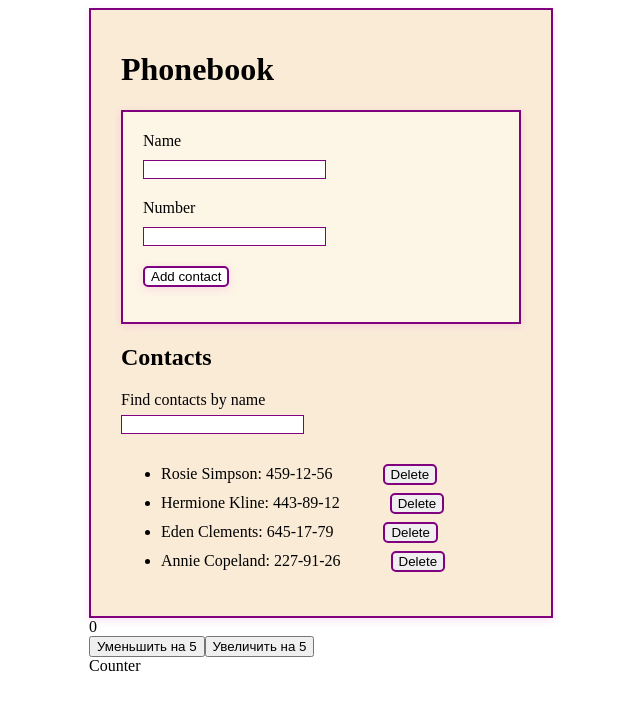
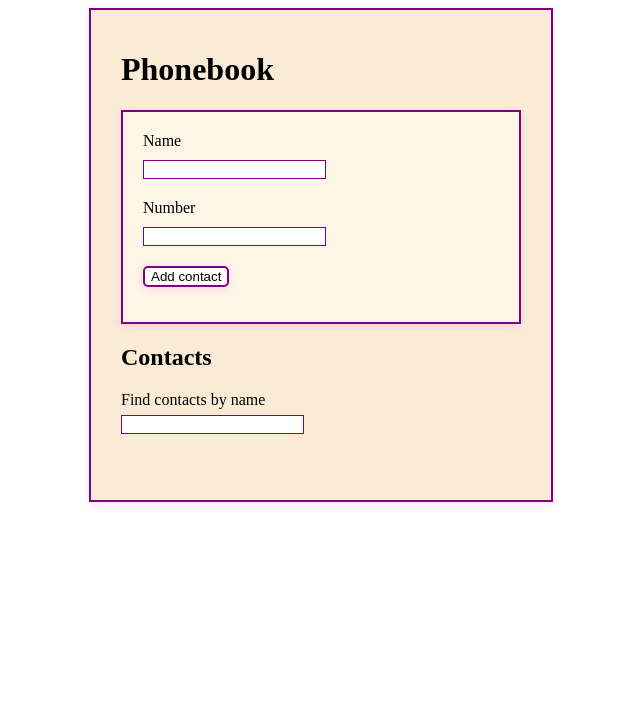
Before and after one commit to supert111/goit-react-hw-06-phonebook, a React (Create React App) app: page / in a window 1280 px wide. Shown: the top 710 px of the page, without its empty margins (311-951 px from the left). Built offline with nearby package versions, Linux system fonts and the light colour scheme.

Commit message:
Contact-form on submit

```diff
--- a/src/App.js
+++ b/src/App.js
@@ -1,57 +1,57 @@
-import { Component } from "react";
+import React, { Component } from "react";
 import ContactForm from "./components/ContactForm";
 import ContactList from "./components/ContactList";
 import Filter from "./components/Filter";
 import styles from "./App.module.css"
 import shortid from 'shortid';
 
-import CounterView from './views/CounterView';
+// import CounterView from './views/CounterView';
 
 class App extends Component {
     state = {
-        contacts: [
-            {id: 'id-1', name: 'Rosie Simpson', number: '459-12-56'},
-            {id: 'id-2', name: 'Hermione Kline', number: '443-89-12'},
-            {id: 'id-3', name: 'Eden Clements', number: '645-17-79'},
-            {id: 'id-4', name: 'Annie Copeland', number: '227-91-26'},
-        ],
-        filter: '',
+        // contacts: [
+        //     {id: 'id-1', name: 'Rosie Simpson', number: '459-12-56'},
+        //     {id: 'id-2', name: 'Hermione Kline', number: '443-89-12'},
+        //     {id: 'id-3', name: 'Eden Clements', number: '645-17-79'},
+        //     {id: 'id-4', name: 'Annie Copeland', number: '227-91-26'},
+        // ],
+        // filter: '',
     };
 
-    componentDidMount() {
-        const contacts = localStorage.getItem('contacts');
-        const parsedContacts = JSON.parse(contacts);
+    // componentDidMount() {
+    //     const contacts = localStorage.getItem('contacts');
+    //     const parsedContacts = JSON.parse(contacts);
 
-        if (parsedContacts) {
-            this.setState({ contacts: parsedContacts})
-        }
-    }
+    //     if (parsedContacts) {
+    //         this.setState({ contacts: parsedContacts})
+    //     }
+    // }
 
-    componentDidUpdate(prevProps, prevState) {
-        const nextContacts = this.state.contacts;
-         const prevContacts = prevState.contacts;
-        if (nextContacts !== prevContacts) {
-            localStorage.setItem('contacts', JSON.stringify(nextContacts));
-        }
-    }
+    // componentDidUpdate(prevProps, prevState) {
+    //     const nextContacts = this.state.contacts;
+    //      const prevContacts = prevState.contacts;
+    //     if (nextContacts !== prevContacts) {
+    //         localStorage.setItem('contacts', JSON.stringify(nextContacts));
+    //     }
+    // }
 
-    addContact = ({ name, number }) => {
-        const contactName = { name, number, id: shortid.generate()};
-        const { contacts } = this.state;
-        const duplicateName = contacts.find(contact => contact.name.toLowerCase() === name.toLowerCase());
-        if(duplicateName) {
-            alert(`${name} is already in contacts.`);
-            return;
-        }
-        if(name === "") {
-            alert(`Please fill out the form it is empty.`);
-        }
-        else {
-            this.setState((prevState) => ({
-                contacts: [...prevState.contacts, contactName,]
-            }));
-        }
-    };
+    // addContact = ({ name, number }) => {
+    //     const contactName = { name, number, id: shortid.generate()};
+    //     const { contacts } = this.state;
+    //     const duplicateName = contacts.find(contact => contact.name.toLowerCase() === name.toLowerCase());
+    //     if(duplicateName) {
+    //         alert(`${name} is already in contacts.`);
+    //         return;
+    //     }
+    //     if(name === "") {
+    //         alert(`Please fill out the form it is empty.`);
+    //     }
+    //     else {
+    //         this.setState((prevState) => ({
+    //             contacts: [...prevState.contacts, contactName,]
+    //         }));
+    //     }
+    // };
 
     deleteContact = (contactId) => {
         this.setState(({ contacts }) => ({
@@ -64,28 +64,31 @@ class App extends Component {
         this.setState ({ filter: value });
     };
 
-    searchByFilter = () => {
-        const { contacts, filter } = this.state;
-        const caseInsensitive = filter.toLocaleLowerCase();
-        return contacts.filter(contact =>
-            contact.name.toLocaleLowerCase().includes(caseInsensitive)
-        );
-    };
+    // searchByFilter = () => {
+    //     const { contacts, filter } = this.state;
+    //     const caseInsensitive = filter.toLocaleLowerCase();
+    //     return contacts.filter(contact =>
+    //         contact.name.toLocaleLowerCase().includes(caseInsensitive)
+    //     );
+    // };
 
     render() {
-        const seachContact = this.searchByFilter();
+        // const seachContact = this.searchByFilter();
         return (
             <div className={styles.container}>
                 <div className={styles.wrapper}>
                     <h1>Phonebook</h1>
-                    <ContactForm onSubmit={this.addContact}/>
+                    <ContactForm />
+                    {/* onSubmit={this.addContact} */}
                     <h2>Contacts</h2>
                     <Filter onChange={this.handleFilter}/>
-                    {this.state.contacts.length !== 0 &&
-                    <ContactList phoneBook={seachContact} onDeleteContact={this.deleteContact}/>
-                    }
+                    {/* {this.state.contacts.length !== 0 &&  */}
+
+                    <ContactList onDeleteContact={this.deleteContact}/>
+                    {/* <ContactList phoneBook={seachContact} onDeleteContact={this.deleteContact}/> */}
+                    {/* }   */}
                 </div>
-                <CounterView />
+                {/* <CounterView /> */}
             </div>
         )
     }
--- a/src/components/ContactList/ContactList.jsx
+++ b/src/components/ContactList/ContactList.jsx
@@ -1,3 +1,4 @@
+import React from "react";
 import PropTypes from 'prop-types';
 import styles from './ContactList.module.css';
 
@@ -5,11 +6,11 @@ const ContactList = ({ phoneBook, onDeleteContact }) => {
     return (
         <>
             <ul>
-                {phoneBook.map(nameContact => (
+                {/* {phoneBook.map(nameContact => (
                      <li className={styles.contact} key={nameContact.id}>{nameContact.name}: {nameContact.number}
                      <button className={styles.button} type="button" onClick={()=>onDeleteContact(nameContact.id)}>Delete</button>
                      </li>
-                ))}
+                ))} */}
             </ul>
         </>
     )
--- a/src/components/Counter/Controls.js
+++ b/src/components/Counter/Controls.js
@@ -1,14 +1,14 @@
-import React from 'react';
+// import React from 'react';
 
-const Controls = ({ step, onIncrement, onDecrement }) => (
-  <div className="Counter__controls">
-    <button type="button" onClick={onDecrement}>
-      Уменьшить на {step}
-    </button>
-    <button type="button" onClick={onIncrement}>
-      Увеличить на {step}
-    </button>
-  </div>
-);
+// const Controls = ({ step, onIncrement, onDecrement }) => (
+//   <div className="Counter__controls">
+//     <button type="button" onClick={onDecrement}>
+//       Уменьшить на {step}
+//     </button>
+//     <button type="button" onClick={onIncrement}>
+//       Увеличить на {step}
+//     </button>
+//   </div>
+// );
 
-export default Controls;
+// export default Controls;
--- a/src/components/Counter/Counter.js
+++ b/src/components/Counter/Counter.js
@@ -1,32 +1,32 @@
-import React from 'react';
-import { connect } from 'react-redux';
-import Controls from './Controls';
-import Value from './Value';
-import * as actions from '../../redux/actions';
-//import './Counter.css';
+// import React from 'react';
+// import { connect } from 'react-redux';
+// import Controls from './Controls';
+// import Value from './Value';
+// import * as actions from '../../redux/actions';
+// //import './Counter.css';
 
-function Counter({ value, step, onIncrement, onDecrement }) {
-  return (
-    <div className="Counter">
-      <Value value={value} />
-      <Controls
-        step={step}
-        onIncrement={() => onIncrement(step)}
-        onDecrement={() => onDecrement(step)}
-      />
-      Counter
-    </div>
-  );
-}
+// function Counter({ value, step, onIncrement, onDecrement }) {
+//   return (
+//     <div className="Counter">
+//       <Value value={value} />
+//       <Controls
+//         step={step}
+//         onIncrement={() => onIncrement(step)}
+//         onDecrement={() => onDecrement(step)}
+//       />
+//       Counter
+//     </div>
+//   );
+// }
 
-const mapStateToProps = state => ({
-  value: state.counter.value,
-  step: state.counter.step,
-});
+// const mapStateToProps = state => ({
+//   value: state.counter.value,
+//   step: state.counter.step,
+// });
 
-const mapDispatchToProps = dispatch => ({
-  onIncrement: value => dispatch(actions.increment(value)),
-  onDecrement: value => dispatch(actions.decrement(value)),
-});
+// const mapDispatchToProps = dispatch => ({
+//   onIncrement: value => dispatch(actions.increment(value)),
+//   onDecrement: value => dispatch(actions.decrement(value)),
+// });
 
-export default connect(mapStateToProps, mapDispatchToProps)(Counter);
+// export default connect(mapStateToProps, mapDispatchToProps)(Counter);
--- a/src/components/Counter/Value.js
+++ b/src/components/Counter/Value.js
@@ -1,5 +1,5 @@
-import React from 'react';
+// import React from 'react';
 
-const Value = ({ value }) => <span className="Counter__value">{value}</span>;
+// const Value = ({ value }) => <span className="Counter__value">{value}</span>;
 
-export default Value;
+// export default Value;
--- a/src/components/Filter/Filter.jsx
+++ b/src/components/Filter/Filter.jsx
@@ -1,3 +1,4 @@
+import React from "react";
 import styles from "./Filter.module.css"
 
 const Filter = ({onChange}) => {
--- /dev/null
+++ b/src/redux/contactForm/contactForm-reduser.js
@@ -0,0 +1,24 @@
+import { combineReducers } from "redux";
+import types from './contactForm-types';
+
+const contacts = (state = [
+    {id: 'id-1', name: 'Rosie Simpson', number: '459-12-56'},
+    {id: 'id-2', name: 'Hermione Kline', number: '443-89-12'},
+    {id: 'id-3', name: 'Eden Clements', number: '645-17-79'},
+    {id: 'id-4', name: 'Annie Copeland', number: '227-91-26'},
+], {type, payload}) => {
+    switch(type) {
+        case types.ADD:
+            return [...state, payload];
+
+        default:
+            return state;
+    }
+};
+
+const filter = (state = '', action) => state;
+
+export default combineReducers({
+    contacts,
+    filter,
+})
--- /dev/null
+++ b/src/redux/contactForm/contactForm-types.js
@@ -0,0 +1,5 @@
+export default {
+    ADD: 'contact/Add',
+    DELET: 'contact/Delete',
+    SEARCH_BY_FILTER: 'contact/SearchByFilter',
+}
--- a/src/redux/store.js
+++ b/src/redux/store.js
@@ -1,38 +1,43 @@
-import { createStore } from 'redux';
+import { createStore, combineReducers } from 'redux';
 import { composeWithDevTools } from 'redux-devtools-extension';
+import contactReducer from './contactForm/contactForm-reduser';
 
-const inicialState = {
-    counter: {
-        value: 0,
-        step: 5,
-    }
-}
+const rootReducer = combineReducers({
+    state: contactReducer,
+})
 
-const reducer = (state = inicialState, {payload, type}) => {
-    switch (type) {
-        case 'counter/increment':
-            return {
-                ...state,
-               counter: {
-                   ... state.counter,
-                   value: state.counter.value + payload,
-               }
-            }
+// const inicialState = {
+//     counter: {
+//         value: 0,
+//         step: 5,
+//     }
+// }
 
-        case 'counter/decrement':
-            return {
-                ...state,
-                counter: {
-                    ...state.counter,
-                    value: state.counter.value - payload,
-                }
-            };
+// const reducer = (state = inicialState, {payload, type}) => {
+//     switch (type) {
+//         case 'counter/increment':
+//             return {
+//                 ...state,
+//                counter: {
+//                    ... state.counter,
+//                    value: state.counter.value + payload,
+//                }
+//             }
 
-        default:
-            return state;
-    }
-}
+//         case 'counter/decrement':
+//             return {
+//                 ...state,
+//                 counter: {
+//                     ...state.counter,
+//                     value: state.counter.value - payload,
+//                 }
+//             };
 
-const store = createStore(reducer, composeWithDevTools());
+//         default:
+//             return state;
+//     }
+// }
+
+const store = createStore(rootReducer, composeWithDevTools());
 
 export default store;
```
Also changed, not shown: src/components/ContactForm/ContactForm.jsx (+8 -2 lines), src/redux/contactForm/contactForm-actions.js (added, +17 -0 lines).
